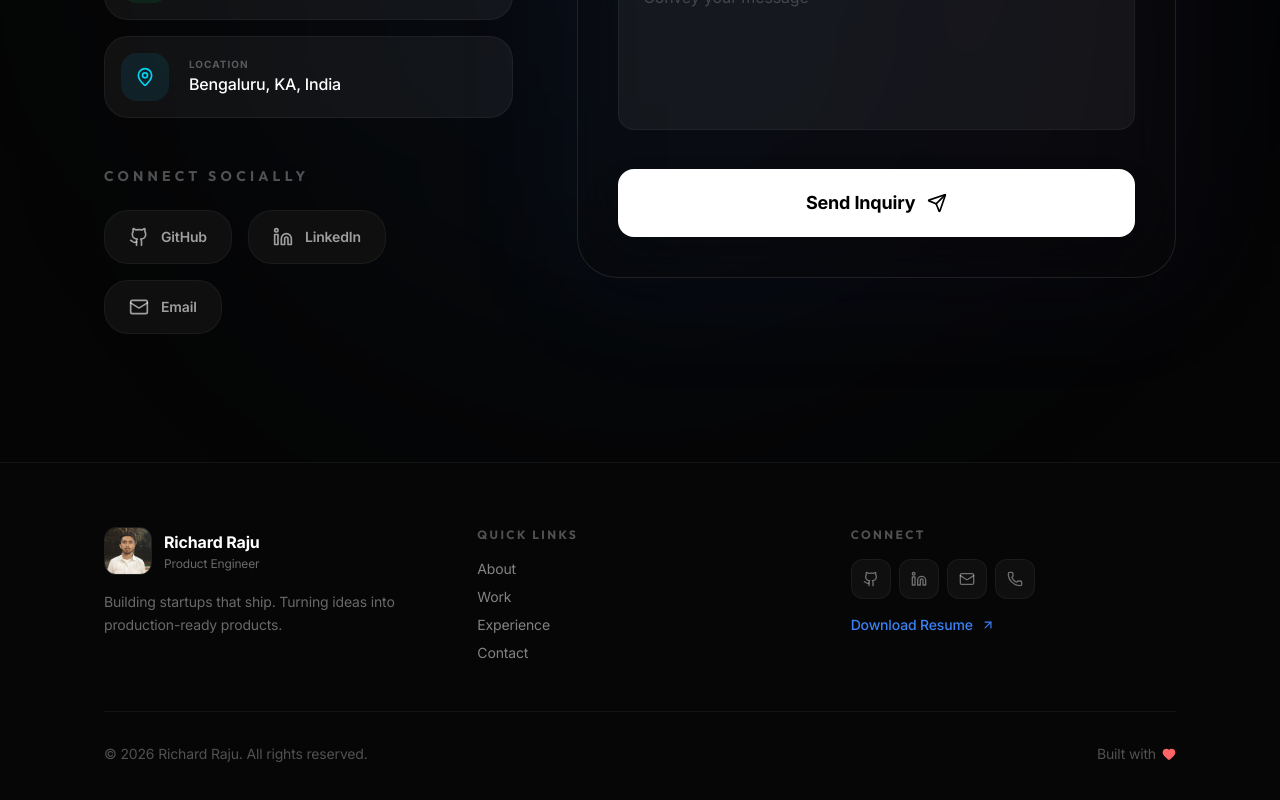
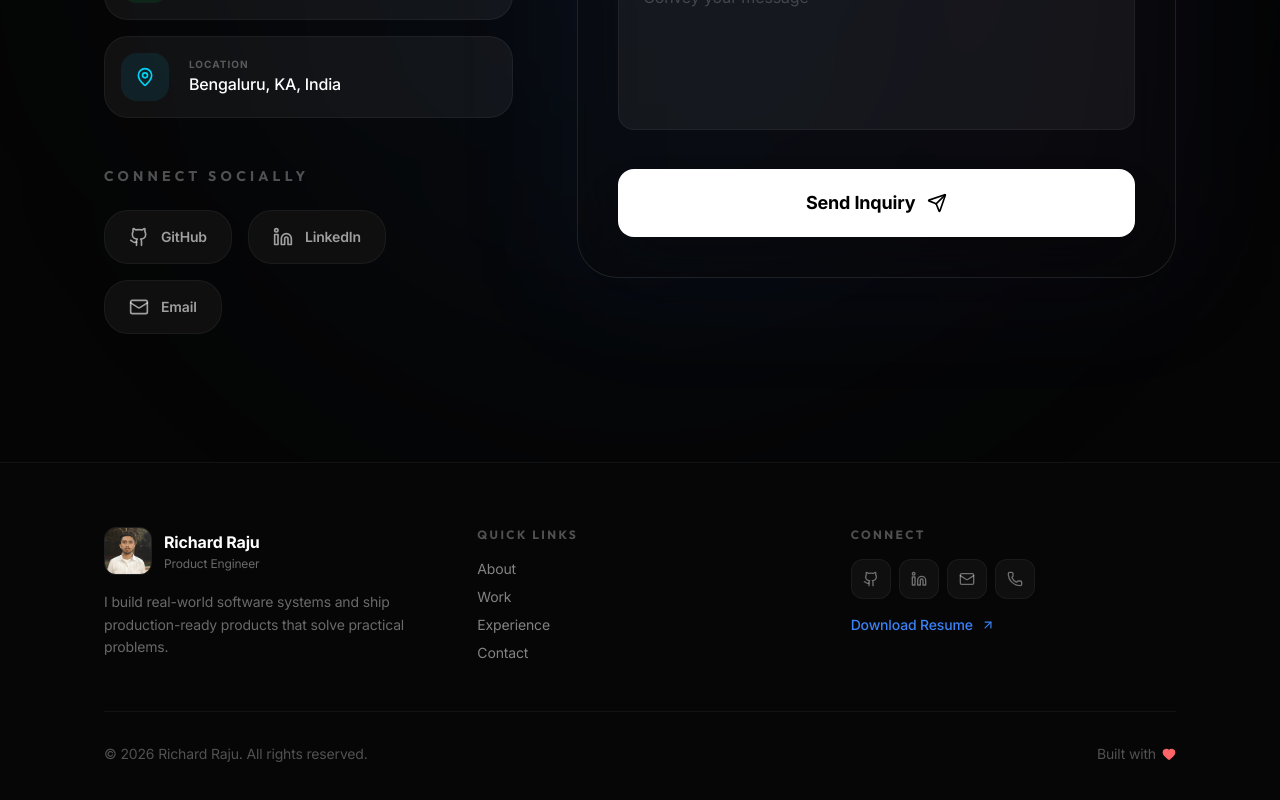
Before and after one commit to RichardRajuChirayath/Portfolio-, a Next.js app: page / in a window 1280 px wide. Shown: the part 7704-8504 px from the top of the page. Built offline with nearby package versions, Linux system fonts and the light colour scheme.

Commit message:
docs: update footer bio

```diff
--- a/src/components/Footer.tsx
+++ b/src/components/Footer.tsx
@@ -44,7 +44,7 @@ export const Footer = () => {
                             </div>
                         </div>
                         <p className="text-sm text-white/40 leading-relaxed max-w-xs">
-                            Building startups that ship. Turning ideas into production-ready products.
+                            I build real-world software systems and ship production-ready products that solve practical problems.
                         </p>
                     </div>
 
```
